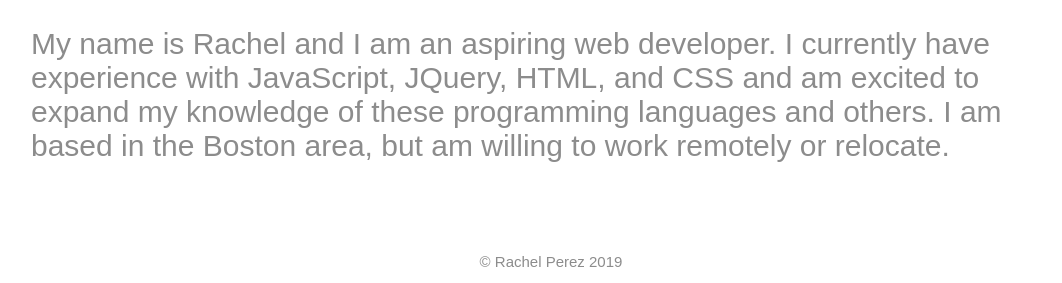
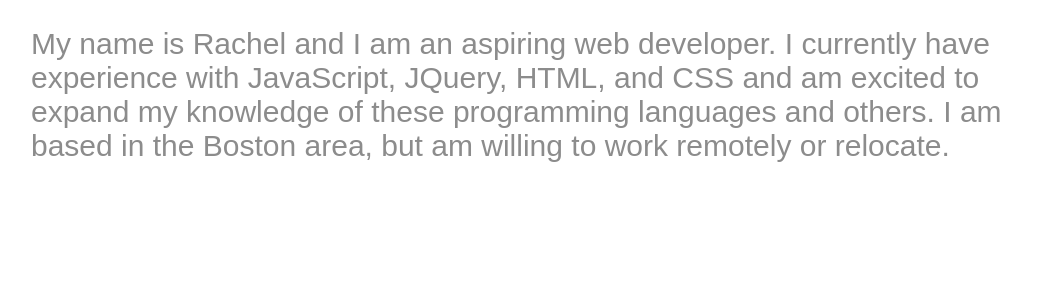
Before and after one commit to reperez120/Portfolio, a plain HTML site: page index.html in a window 1280 px wide. Shown: the part 539-822 px from the top of the page, without its empty margins (89-1151 px from the left). After the commit the page ends 800 px from the top, so only its background shows below. Drawn offline with nearby package versions, Linux system fonts and the light colour scheme.

Commit message:
Update index.html

```diff
--- a/index.html
+++ b/index.html
@@ -85,7 +85,6 @@
     </main>
   </div>
 
-  <footer role="content-info">© Rachel Perez 2019</footer>
 </body>
 
 </div>
```
